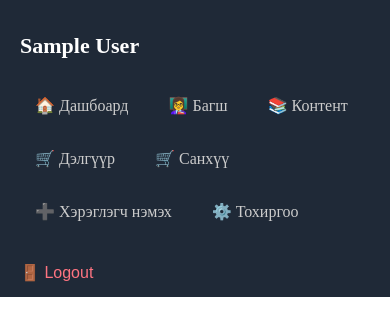
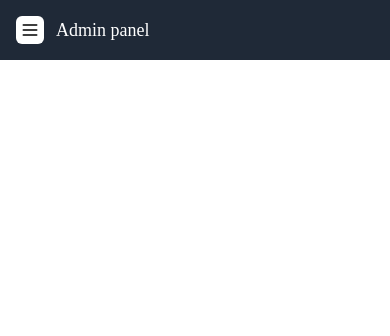
Before and after one commit to Tuguldur666/frontend, a React (Vite) app: page /admin in a window 390 px wide. Shown: the top 336 px of the page. Built offline with nearby package versions, Linux system fonts and the light colour scheme; sample sign-in values are in the browser's storage.

Commit message:
admin responsive

```diff
--- a/src/Admin/Components/AdminLayout.jsx
+++ b/src/Admin/Components/AdminLayout.jsx
@@ -1,16 +1,49 @@
-import React, { useEffect } from "react";
+import React, { useState, useRef } from "react";
+import { Menu } from "lucide-react";
 import AdminSidebar from "./AdminSidebar";
 import { Outlet } from "react-router-dom";
 import "../Css/Admin.css";
 
 const AdminLayout = () => {
+  const [sidebarOpen, setSidebarOpen] = useState(false);
+  const sidebarRef = useRef(null);
+
+  const toggleSidebar = () => setSidebarOpen(prev => !prev);
+  const closeSidebar = () => setSidebarOpen(false);
+
   return (
-    <div className="admin-layout">
-      <AdminSidebar />
-      <div className="admin-content">
-        <Outlet />
+    <>
+      {/* Sidebar */}
+      <AdminSidebar
+        isOpen={sidebarOpen}
+        sidebarRef={sidebarRef}
+        closeSidebar={closeSidebar}
+      />
+
+      {/* Backdrop (mobile) */}
+      {sidebarOpen && (
+        <div
+          className="sidebar-backdrop"
+          onClick={closeSidebar}
+        ></div>
+      )}
+
+      {/* Main Content */}
+      <div className="admin-main">
+        <div className="mobile-header">
+                <Menu
+                  id="menu-toggle"
+                  className="menu-icon"
+                  size={28}
+                  onClick={toggleSidebar}
+                />
+                <span className="mobile-title">Admin panel</span>
+              </div>
+        <div className="admin-content">
+          <Outlet />
+        </div>
       </div>
-    </div>
+    </>
   );
 };
 
--- a/src/Admin/Components/AdminSidebar.jsx
+++ b/src/Admin/Components/AdminSidebar.jsx
@@ -3,7 +3,7 @@ import { NavLink, useNavigate } from "react-router-dom";
 import "../Css/Admin.css";
 import { UserContext } from "../../UserContext";
 
-const AdminSidebar = () => {
+const AdminSidebar = ({ isOpen, sidebarRef, closeSidebar }) => {
   const { user, logout } = useContext(UserContext);
   const navigate = useNavigate();
 
@@ -11,9 +11,13 @@ const AdminSidebar = () => {
     logout();
     navigate("/admin/login");
   };
-
+  const handleLinkClick = () => {
+    if (window.innerWidth <= 768) {
+      closeSidebar();
+    }
+  };
   return (
-    <div className="admin-sidebar">
+     <div ref={sidebarRef} className={`admin-sidebar ${isOpen ? "open" : ""}`}>
       <div className="sidebar-header">
         <h2>
           {user?.firstName && user?.lastName
@@ -29,7 +33,7 @@ const AdminSidebar = () => {
               to="/admin/panel"
               className={({ isActive }) =>
                 `sidebar-link ${isActive ? "active-link" : ""}`
-              }
+              }onClick={handleLinkClick}
             >
               🏠 Дашбоард
             </NavLink>
@@ -39,7 +43,7 @@ const AdminSidebar = () => {
               to="/admin/teacher"
               className={({ isActive }) =>
                 `sidebar-link ${isActive ? "active-link" : ""}`
-              }
+              }onClick={handleLinkClick}
             >
               👩‍🏫 Багш
             </NavLink>
@@ -49,7 +53,7 @@ const AdminSidebar = () => {
               to="/admin/content"
               className={({ isActive }) =>
                 `sidebar-link ${isActive ? "active-link" : ""}`
-              }
+              }onClick={handleLinkClick}
             >
               📚 Контент
             </NavLink>
@@ -59,7 +63,7 @@ const AdminSidebar = () => {
               to="/admin/shop"
               className={({ isActive }) =>
                 `sidebar-link ${isActive ? "active-link" : ""}`
-              }
+              }onClick={handleLinkClick}
             >
               🛒 Дэлгүүр
             </NavLink>
@@ -69,7 +73,7 @@ const AdminSidebar = () => {
               to="/admin/financial"
               className={({ isActive }) =>
                 `sidebar-link ${isActive ? "active-link" : ""}`
-              }
+              }onClick={handleLinkClick}
             >
               🛒 Санхүү
             </NavLink>
@@ -79,7 +83,7 @@ const AdminSidebar = () => {
               to="/admin/adduser"
               className={({ isActive }) =>
                 `sidebar-link ${isActive ? "active-link" : ""}`
-              }
+              }onClick={handleLinkClick}
             >
               ➕ Хэрэглэгч нэмэх
             </NavLink>
@@ -89,7 +93,7 @@ const AdminSidebar = () => {
               to="/admin/settings"
               className={({ isActive }) =>
                 `sidebar-link ${isActive ? "active-link" : ""}`
-              }
+              }onClick={handleLinkClick}
             >
               ⚙️ Тохиргоо
             </NavLink>
@@ -97,8 +101,13 @@ const AdminSidebar = () => {
           <li>
             <button
               onClick={handleLogout}
-              className="sidebar-link logout-link"
-              style={{ cursor: "pointer", background: "none", border: "none", padding: 0 }}
+              className="sidebar-link logoutt-link"
+              style={{
+                cursor: "pointer",
+                background: "none",
+                border: "none",
+                padding: 0,
+              }}
             >
               🚪 Logout
             </button>
--- a/src/Admin/Css/Admin.css
+++ b/src/Admin/Css/Admin.css
@@ -20,8 +20,11 @@
   color: white;
   padding-left: 20px;
   z-index: 1000;
+  transition: transform 0.3s ease-in-out;
 }
-
+.admin-main {
+  flex-grow: 1;
+}
 .admin-content {
   margin-left: 250px;
   height: 100%;
@@ -30,7 +33,9 @@
   box-sizing: border-box;
   flex-grow: 1;
 }
-
+.hamburger-button {
+  display: none;
+}
 .sidebar-header h2 {
   font-size: 22px;
   margin-bottom: 25px;
@@ -64,9 +69,12 @@
   font-weight: 600;
 }
 
-.logout-link {
+.logoutt-link {
   margin-top: 20px;
   color: rgb(254, 116, 129);
+}
+.logoutt-link:hover{
+  color: red;
 }
 
 .dashboard {
@@ -201,7 +209,7 @@
   padding: 0;
   margin-top: 20px;
   max-width: 500px;
-  font-family:'Roboto', sans-serif;
+  font-family: "Roboto", sans-serif;
 }
 
 .teacher-list li {
@@ -287,7 +295,6 @@
   transform: translateX(100%);
 }
 
-
 .slide-in {
   transform: translateX(0%);
 }
@@ -348,10 +355,6 @@
   opacity: 1;
   pointer-events: auto;
 }
-
-
-
-
 
 @keyframes slideIn {
   from {
@@ -448,7 +451,7 @@
   color: white;
 }
 textarea {
-  font-family: 'Roboto', sans-serif;
+  font-family: "Roboto", sans-serif;
   font-size: 14px;
   padding: 8px;
   border-radius: 6px;
@@ -457,7 +460,7 @@ textarea {
 }
 
 form button.btn-edit {
-  background-color: #2196F3;
+  background-color: #2196f3;
   color: white;
   border: none;
   padding: 8px 14px;
@@ -468,22 +471,23 @@ form button.btn-edit {
 @media (max-width: 768px) {
   .admin-sidebar {
     position: fixed;
-    width: 100%;
-    height: auto;
     top: 0;
     left: 0;
-    z-index: 1001;
-    display: flex;
-    justify-content: space-between;
-    padding: 15px 20px;
-    flex-wrap: wrap;
-    background-color: #1f2937;
+    z-index: 1100;
+    transform: translateX(-100%);
+    width: 220px;
+    height: 100vh;
+  }
+.admin-sidebar.open {
+    transform: translateX(0);
+  }
+  .admin-sidebar.mobile-hidden {
+    transform: translateX(-100%);
   }
 
   .admin-content {
     margin-left: 0;
-    margin-top: 200px;
-    padding: 15px;
+    padding: 20px;
   }
 
   .sidebar-nav ul {
@@ -492,21 +496,48 @@ form button.btn-edit {
     gap: 10px;
     padding-top: 10px;
   }
-
+.admin-header {
+    display: flex;
+    justify-content: space-between;
+    align-items: center;
+    background: white;
+    padding: 15px 20px;
+    position: sticky;
+    top: 0;
+    z-index: 1050;
+    box-shadow: 0 1px 3px rgba(0, 0, 0, 0.1);
+  }
+  .hamburger-button {
+    display: inline-flex;
+    background: none;
+    border: none;
+    color: #1f2937;
+    padding: 8px;
+    cursor: pointer;
+  }
+  .sidebar-backdrop {
+    position: fixed;
+    top: 0;
+    left: 0;
+    width: 100vw;
+    height: 100vh;
+    background: rgba(0, 0, 0, 0.4);
+    z-index: 1050;
+  }
   .sidebar-link {
     padding: 8px 12px;
     font-size: 14px;
   }
-  .stat-grid{
+  .stat-grid {
     margin-top: 100px;
   }
-  .login-container{
+  .login-container {
     margin-top: 50px;
   }
-  .settings-sidebar-custom{
+  .settings-sidebar-custom {
     margin-top: 50px;
   }
-  .content-page{
+  .content-page {
     margin-top: 50px;
   }
 }
--- a/src/Teacher/components/TeachLayout.jsx
+++ b/src/Teacher/components/TeachLayout.jsx
@@ -1,12 +1,50 @@
-import React from "react";
+import React, { useState, useRef, useEffect } from "react";
 import TeachSidebar from "./TeachSidebar";
 import { Outlet } from "react-router-dom";
+import { Menu } from "lucide-react";
 
 const TeachLayout = () => {
+  const [isSidebarOpen, setIsSidebarOpen] = useState(false);
+  const sidebarRef = useRef(null);
+
+  const toggleSidebar = () => setIsSidebarOpen((prev) => !prev);
+  const closeSidebar = () => setIsSidebarOpen(false);
+
+  useEffect(() => {
+    const handleClickOutside = (event) => {
+      if (
+        sidebarRef.current &&
+        !sidebarRef.current.contains(event.target) &&
+        event.target.id !== "menu-toggle"
+      ) {
+        closeSidebar();
+      }
+    };
+
+    document.addEventListener("mousedown", handleClickOutside);
+    return () => document.removeEventListener("mousedown", handleClickOutside);
+  }, []);
+
   return (
     <div style={{ display: "flex" }}>
-      <TeachSidebar />
-      <main style={{ flex: 1, padding: '20px',  marginLeft: "250px"}}>
+      {/* Mobile Header */}
+      <div className="mobile-header">
+        <Menu
+          id="menu-toggle"
+          className="menu-icon"
+          size={28}
+          onClick={toggleSidebar}
+        />
+        <span className="mobile-title">Teacher Panel</span>
+      </div>
+
+      <TeachSidebar
+        isOpen={isSidebarOpen}
+        sidebarRef={sidebarRef}
+        closeSidebar={closeSidebar}
+      />
+
+      <main className="main-content">
         <Outlet />
       </main>
     </div>
--- a/src/Teacher/css/Teacher.css
+++ b/src/Teacher/css/Teacher.css
@@ -10,7 +10,7 @@
   padding-left: 20px;
   z-index: 1000;
   box-sizing: border-box;
-  font-family:'Roboto', sans-serif;
+  font-family: "Roboto", sans-serif;
   transition: all 0.3s ease;
 }
 
@@ -44,22 +44,21 @@
 }
 
 .active-link {
-  background-color: #4f46e5; /* indigo highlight */
+  background-color: #4f46e5;
   color: white;
   font-weight: 600;
 }
 
 .logout-link {
-  margin-top: 20px;
   color: rgb(254, 116, 129);
   transition: all 0.3s ease;
+  position: absolute;
+  bottom: 60px;
+  left: 40px;
 }
 
 .logout-link:hover {
-  background-color: #7f1d1d;
   color: #fff;
-  padding-left: 15px;
-  border-radius: 6px;
 }
 
 .submenu {
@@ -89,7 +88,6 @@
   font-weight: 500;
 }
 
-/* Animations */
 @keyframes slideDown {
   from {
     opacity: 0;
@@ -101,7 +99,6 @@
   }
 }
 
-/* Layout areas */
 .student-section {
   display: flex;
   gap: 24px;
@@ -248,7 +245,6 @@
   transition: background-color 0.3s ease, box-shadow 0.3s ease;
 }
 
-
 .course-card:hover {
   background-color: #c7d2fe;
   box-shadow: 0 4px 12px rgba(0, 0, 0, 0.15);
@@ -308,3 +304,103 @@
   font-size: 15px;
   color: #1f2937;
 }
+.mobile-topbar {
+  display: none;
+  position: fixed;
+  top: 10px;
+  left: 10px;
+  z-index: 1100;
+}
+
+.menu-icon {
+  cursor: pointer;
+  background: white;
+  padding: 6px;
+  border-radius: 8px;
+}
+
+.teach-sidebar {
+  position: fixed;
+  top: 0;
+  left: 0;
+  width: 250px;
+  height: 100vh;
+  overflow-y: auto;
+  background-color: #1f2937;
+  color: white;
+  padding-left: 20px;
+  z-index: 1000;
+  box-sizing: border-box;
+  transition: transform 0.3s ease;
+}
+
+.main-content {
+  flex: 1;
+  padding: 20px;
+  margin-left: 250px;
+  transition: margin 0.3s ease;
+}
+.mobile-header {
+  display: none;
+  align-items: center;
+  padding: 12px 16px;
+  background-color: #1f2937;
+  color: white;
+  position: fixed;
+  top: 0;
+  left: 0;
+  right: 0;
+  z-index: 1100;
+  height: 60px;
+}
+
+.mobile-title {
+  margin-left: 12px;
+  font-size: 18px;
+  font-weight: 500;
+}
+
+.menu-icon {
+  cursor: pointer;
+  background: white;
+  padding: 4px;
+  border-radius: 6px;
+  color: black;
+}
+@media (max-width: 768px) {
+  .mobile-header {
+    display: flex;
+  }
+  .mobile-topbar {
+    display: block;
+  }
+
+  .teach-sidebar {
+    transform: translateX(-100%);
+    width: 250px;
+    padding: 20px;
+  }
+
+  .teach-sidebar.open {
+    transform: translateX(0);
+    box-shadow: 2px 0 10px rgba(0, 0, 0, 0.4);
+  }
+
+  .main-content {
+    margin-left: 0 !important;
+    padding-top: 30px;
+  }
+  .sidebar-inner {
+    display: flex;
+    flex-direction: column;
+    height: auto;
+    /* justify-content: space-between; */
+    padding-bottom: 20px;
+    padding-top: 30px;
+  }
+  .logout-link {
+    position: absolute;
+    bottom: 60px;
+    left: 40px;
+  }
+}
```
Also changed, not shown: src/Teacher/components/TeachSidebar.jsx (+31 -42 lines), src/Teacher/pages/Beginner.jsx (+4 -4 lines), src/Teacher/pages/TeachContent.jsx (+7 -3 lines).
